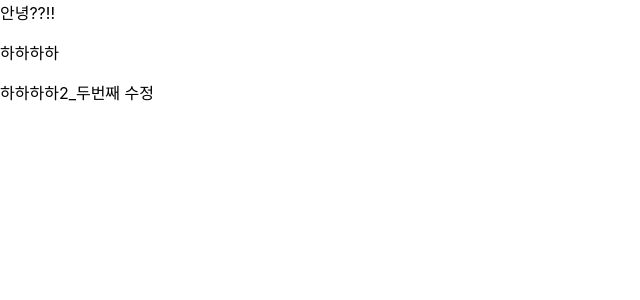
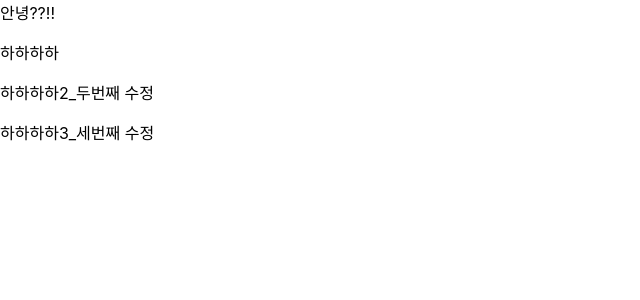
Before and after one commit to TIH-sample/sample1, a React (Create React App) app: page / in a window 1280 px wide. Shown: the top 300 px of the page, without its empty margins (0-640 px from the left). Built offline with nearby package versions, Linux system fonts and the light colour scheme.

Commit message:
leejisook-3

```diff
--- a/src/app/App.js
+++ b/src/app/App.js
@@ -4,6 +4,7 @@ function App() {
       <div>안녕??!!</div>
       <p>하하하하</p>
       <p>하하하하2_두번째 수정</p>
+      <p>하하하하3_세번째 수정</p>
     </>
   );
 }
```
